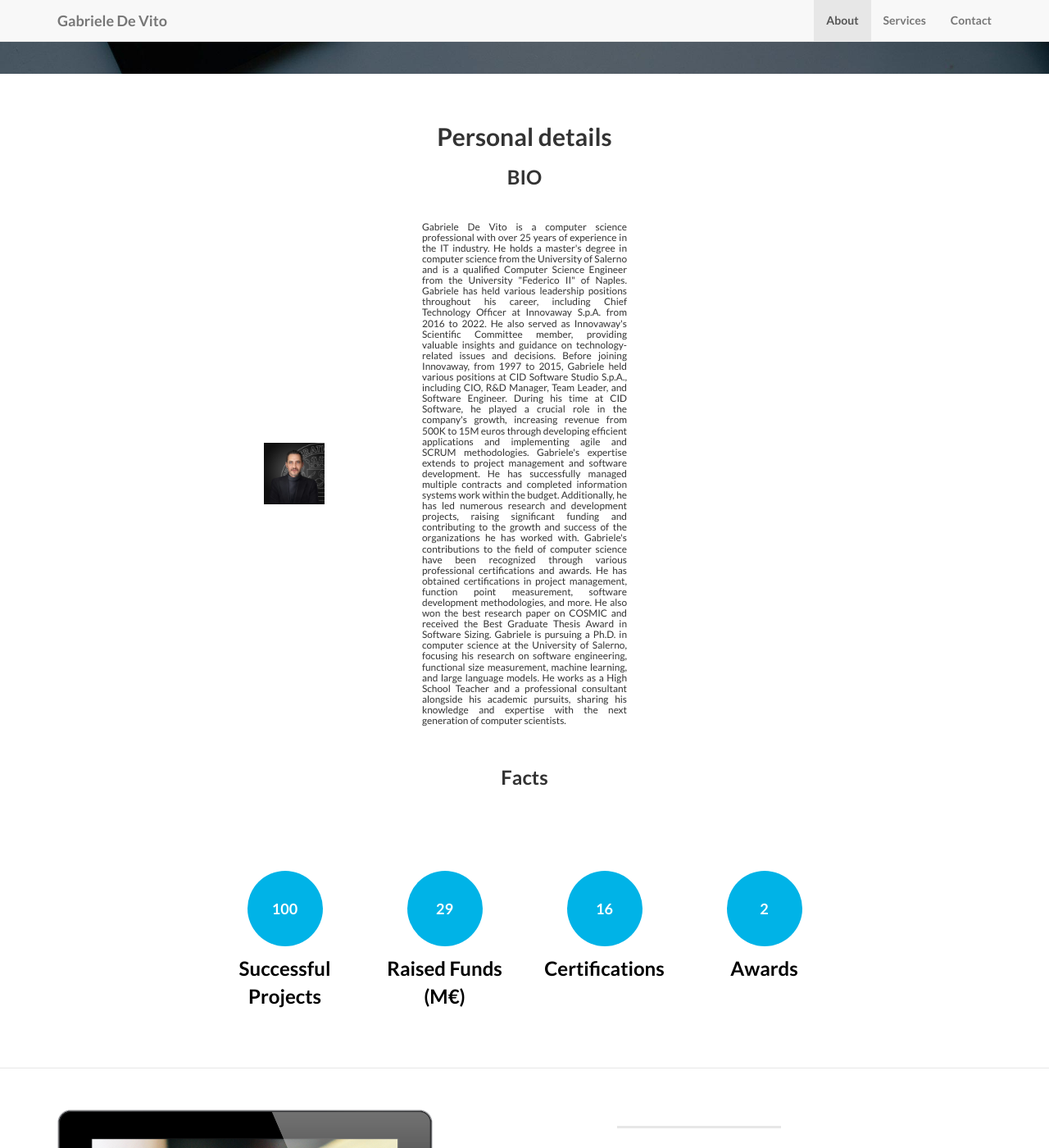
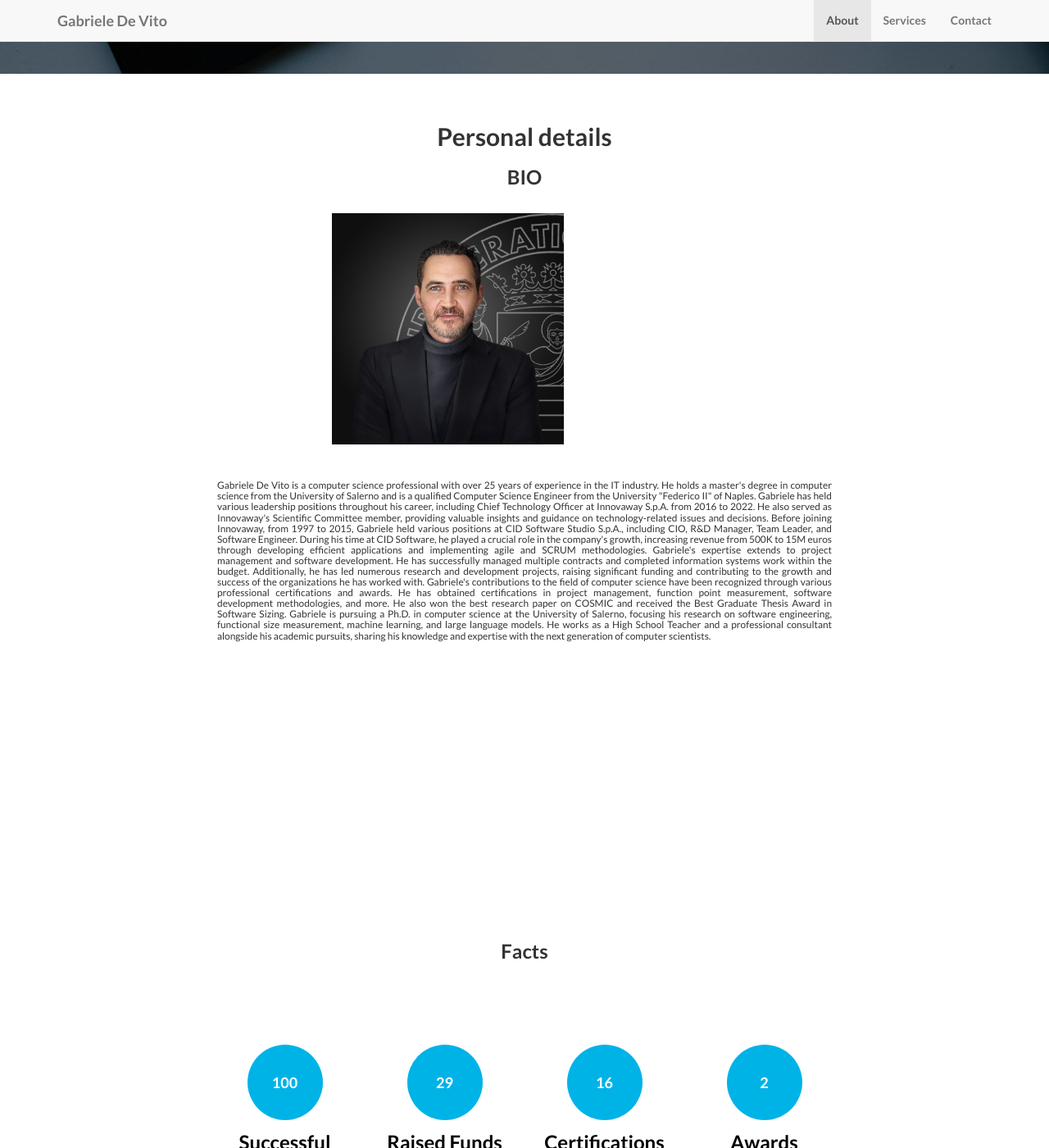
Before and after one commit to gadevito/gadevito.github.io, a Jekyll site: the page built from index.html, in a window 1280 px wide and 1400 px high, scrolled down 687 px. Shown: the whole window at 82% size. Built offline with Jekyll 4.4.1, drawn with Linux system fonts in a browser that asks for light colours.

Commit message:
second update about

```diff
--- a/css/landing-page.css
+++ b/css/landing-page.css
@@ -203,5 +203,5 @@ p.copyright {
 .container1{
     display: grid;
     align-items: center;
-    grid-template-columns: 1fr 1fr 1fr;
+    grid-template-rows: 1fr 1fr 1fr;
 }
```
